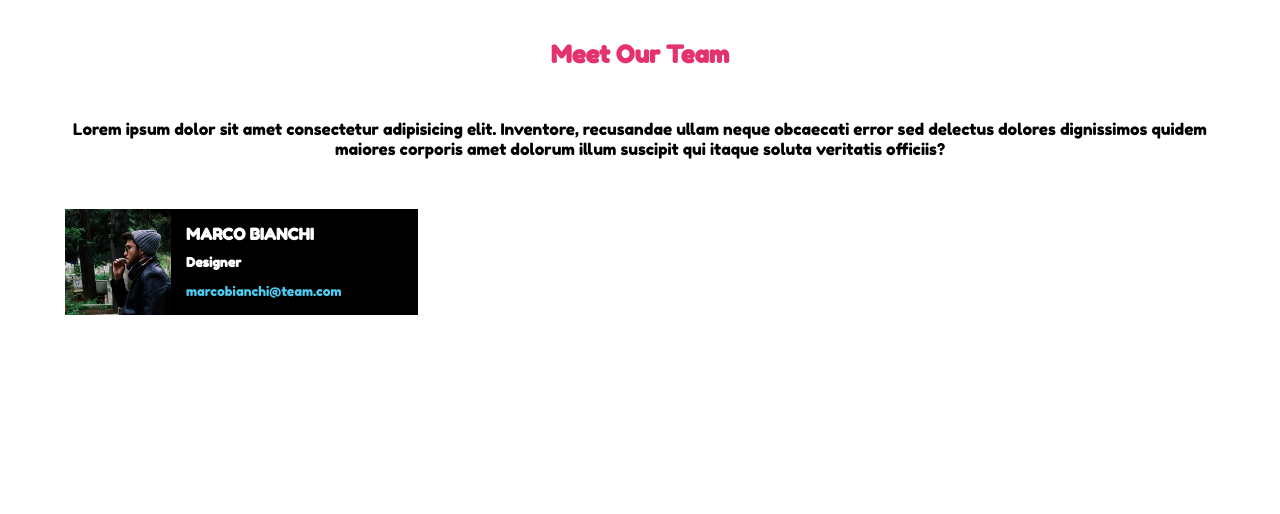
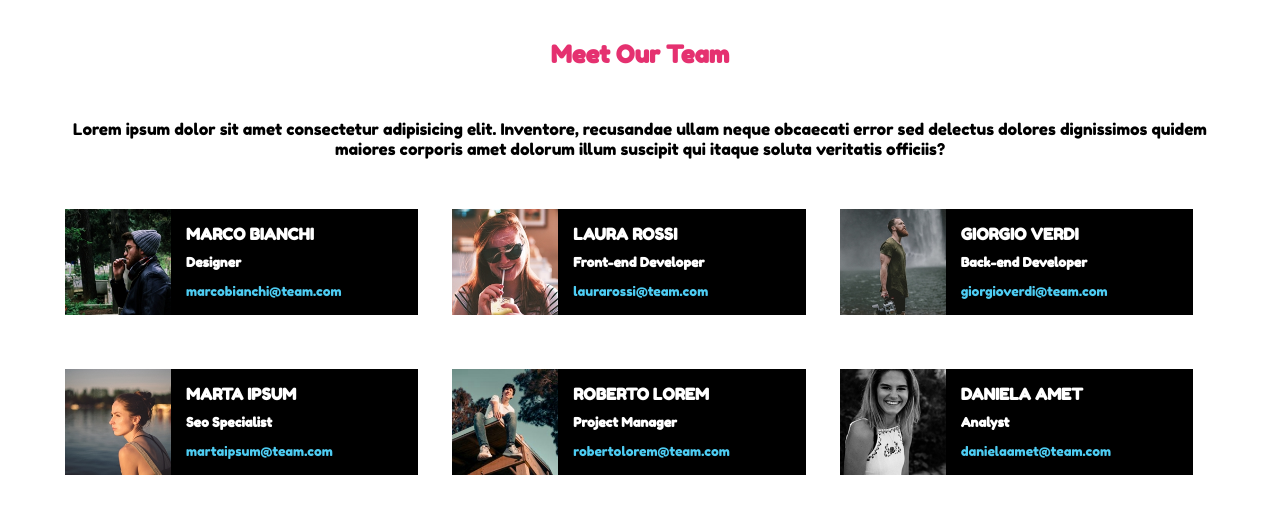
Before and after one commit to RiccardoBernardi1/html-css-float-cards, a plain HTML site: page index.html in a window 1280 px wide. Drawn offline with Linux system fonts and the light colour scheme.

Commit message:
aggiunte tutte le cards

```diff
--- a/css/style.css
+++ b/css/style.css
@@ -39,11 +39,11 @@ a{
     text-align: center;
 }
 /* CARDS */
-.card {
+.card{
     width: calc(33.33% - 30px);
     background-color: black;
     display: inline-block;
-    margin: 50px 15px 0px 0px;
+    margin: 50px 30px 0px 0px;
 }
 .foto {
     float: left;
@@ -57,3 +57,6 @@ a{
 h2,h3{
     padding-bottom: 10px;
 }
+.rowend{
+    margin: 0px;
+}
--- a/index.html
+++ b/index.html
@@ -26,6 +26,46 @@
                         <a href="mailto:someone@yoursite.com">marcobianchi@team.com</a>
                     </div>
                 </div>
+                <div class="card">
+                    <img class="foto" src="img/female1.png" alt="Foto Laura">
+                    <div class="info">
+                        <h2 class="padding">LAURA ROSSI</h2>
+                        <h3 class="padding">Front-end Developer</h3>
+                        <a href="mailto:someone@yoursite.com">laurarossi@team.com</a>
+                    </div>
+                </div>
+                <div class="card rowend">
+                    <img class="foto" src="img/male2.png" alt="Foto Giorgio">
+                    <div class="info">
+                        <h2 class="padding">GIORGIO VERDI</h2>
+                        <h3 class="padding">Back-end Developer</h3>
+                        <a href="mailto:someone@yoursite.com">giorgioverdi@team.com</a>
+                    </div>
+                </div>
+                <div class="card">
+                    <img class="foto" src="img/female2.png" alt="Foto Marta">
+                    <div class="info">
+                        <h2 class="padding">MARTA IPSUM</h2>
+                        <h3 class="padding">Seo Specialist</h3>
+                        <a href="mailto:someone@yoursite.com">martaipsum@team.com</a>
+                    </div>
+                </div>
+                <div class="card">
+                    <img class="foto" src="img/male3.png" alt="Foto Roberto">
+                    <div class="info">
+                        <h2 class="padding">ROBERTO LOREM</h2>
+                        <h3 class="padding">Project Manager</h3>
+                        <a href="mailto:someone@yoursite.com">robertolorem@team.com</a>
+                    </div>
+                </div>
+                <div class="card rowend">
+                    <img class="foto" src="img/female3.png" alt="Foto Daniela">
+                    <div class="info">
+                        <h2 class="padding">DANIELA AMET</h2>
+                        <h3 class="padding">Analyst</h3>
+                        <a href="mailto:someone@yoursite.com">danielaamet@team.com</a>
+                    </div>
+                </div>
             </div>
         </section>
     </main>
```
